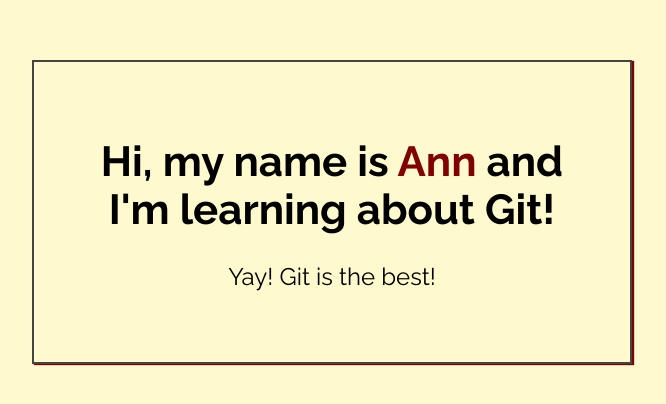
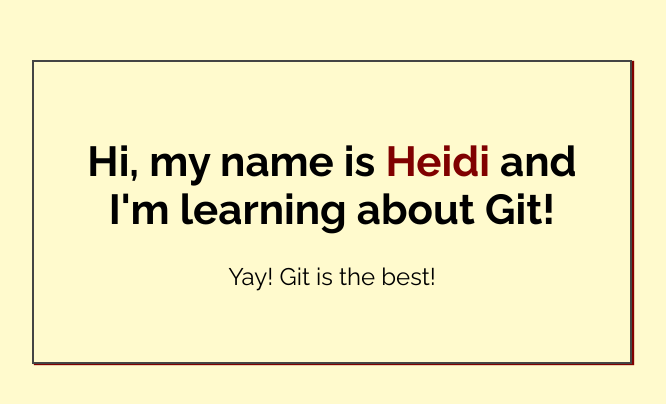
Before and after one commit to heidipete/my-first-repo, a plain HTML site: page index.html in a window 1280 px wide. Shown: the part 188-592 px from the top of the page, without its empty margins (308-974 px from the left). Drawn offline with Linux system fonts and the light colour scheme.

Commit message:
Added name to index.html

```diff
--- a/index.html
+++ b/index.html
@@ -14,7 +14,7 @@
 <body>
 
     <div class="greeting">
-        <h1>Hi, my name is <span class="highlight">Ann</span> and I'm learning about Git! </h1>
+        <h1>Hi, my name is <span class="highlight">Heidi</span> and I'm learning about Git! </h1>
 
         <p>Yay! Git is the best!</p>
     </div>
```
